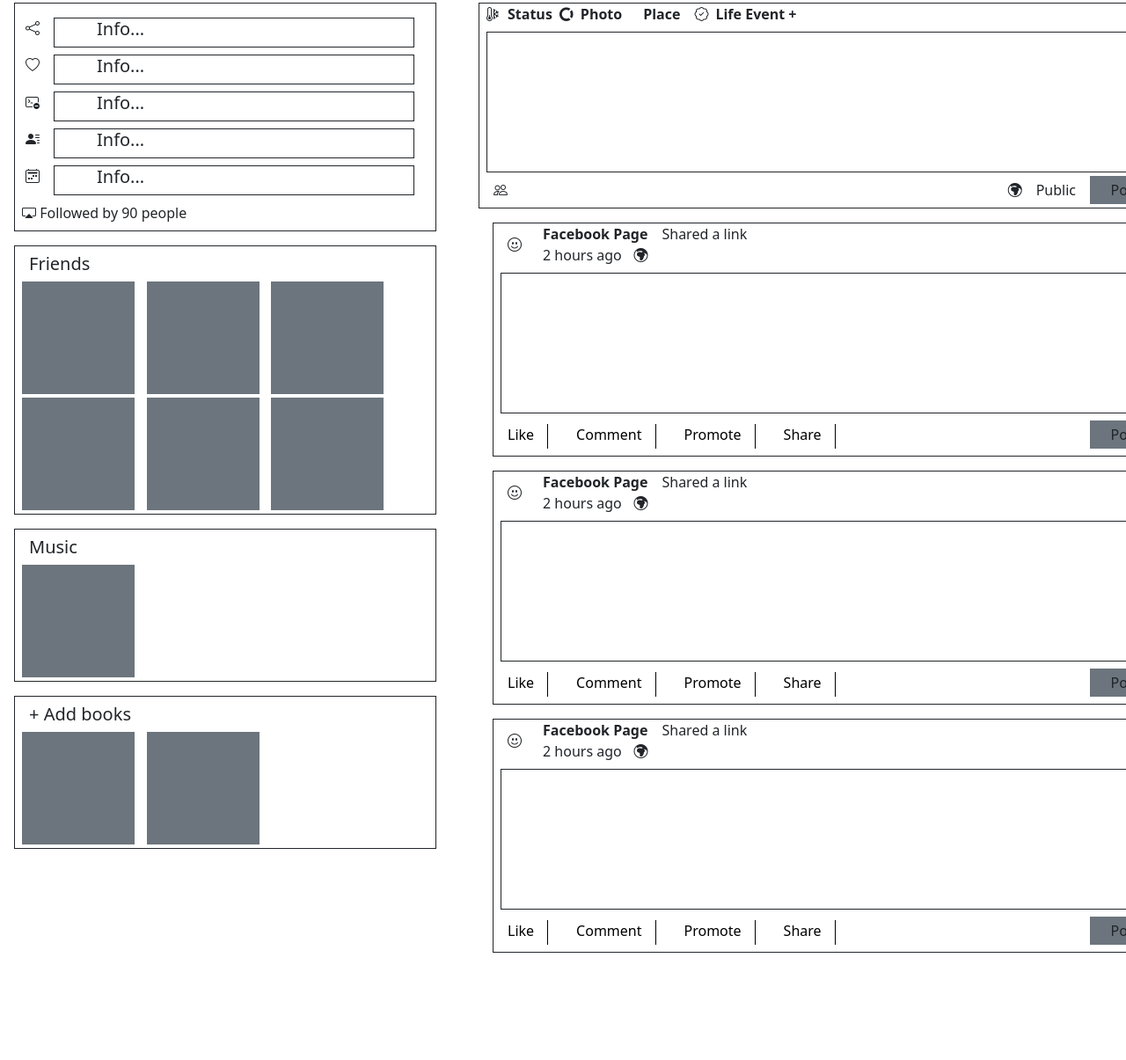
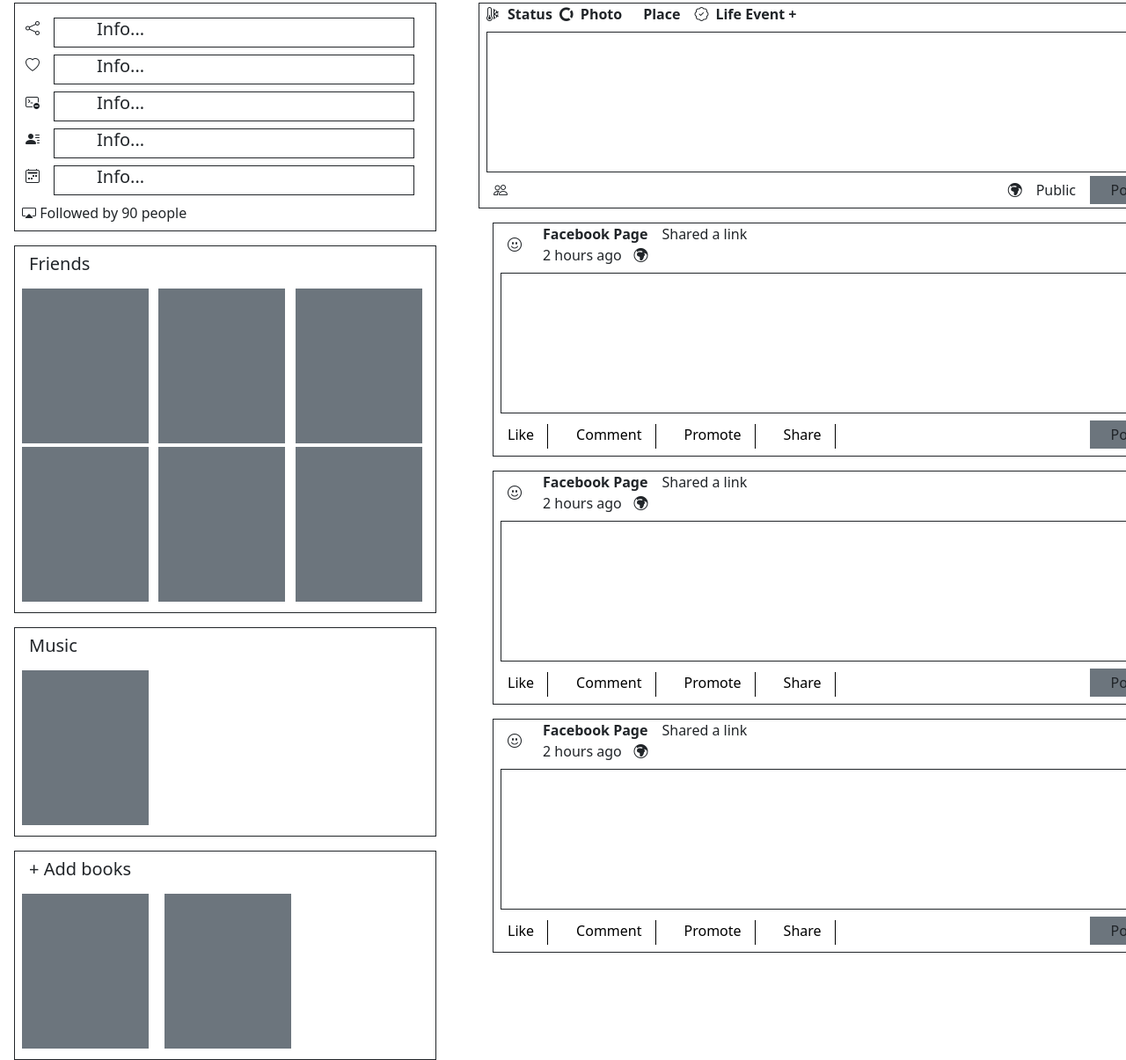
Before and after one commit to CCotuna/TDM-II-6, a website: page index.html in a window 1280 px wide. Shown: the part 565-1770 px from the top of the page at 88% size. Before the commit the page ends 1648 px from the top, so only its background shows below. Drawn offline with nearby package versions, Linux system fonts and the light colour scheme.

Commit message:
Finished left section - Project finished

```diff
--- a/index.html
+++ b/index.html
@@ -114,24 +114,24 @@
 
             <div class="d-flex flex-column border border-dark d-inline-block mt-3" style="width: 30rem;">
                 <h5 class="ms-3 mt-2">Friends</h5>
-                <div class="row">
-                    <div class="col-md-3 mb-1 mx-2">
-                        <div class="bg-secondary" style="width: 8rem; height: 8rem;"></div>
+                <div class="row p-2 me-2">
+                    <div class="col-md-4 mb-1">
+                        <div class="bg-secondary" style="width: 9rem; height: 11rem;"></div>
                     </div>
-                    <div class="col-md-3 mb-1 mx-2">
-                        <div class="bg-secondary" style="width: 8rem; height: 8rem;"></div>
+                    <div class="col-md-4 mb-1">
+                        <div class="bg-secondary" style="width: 9rem; height: 11rem;"></div>
                     </div>
-                    <div class="col-md-3 mb-1 mx-2">
-                        <div class="bg-secondary" style="width: 8rem; height: 8rem;"></div>
+                    <div class="col-md-4 mb-1">
+                        <div class="bg-secondary" style="width: 9rem; height: 11rem;"></div>
                     </div>
-                    <div class="col-md-3 mb-1 mx-2">
-                        <div class="bg-secondary" style="width: 8rem; height: 8rem;"></div>
+                    <div class="col-md-4 mb-1">
+                        <div class="bg-secondary" style="width: 9rem; height: 11rem;"></div>
                     </div>
-                    <div class="col-md-3 mb-1 mx-2">
-                        <div class="bg-secondary" style="width: 8rem; height: 8rem;"></div>
+                    <div class="col-md-4 mb-1">
+                        <div class="bg-secondary" style="width: 9rem; height: 11rem;"></div>
                     </div>
-                    <div class="col-md-3 mb-1 mx-2">
-                        <div class="bg-secondary" style="width: 8rem; height: 8rem;"></div>
+                    <div class="col-md-4 mb-1">
+                        <div class="bg-secondary" style="width: 9rem; height: 11rem;"></div>
                     </div>
 
                 </div>
@@ -139,19 +139,19 @@
 
             <div class="d-flex flex-column border border-dark d-inline-block mt-3" style="width: 30rem;">
                 <h5 class="ms-3 mt-2">Music</h5>
-                <div class="col-md-3 mb-1 mx-2">
-                    <div class="bg-secondary" style="width: 8rem; height: 8rem;"></div>
+                <div class="col-md-3 mb-1 p-2">
+                    <div class="bg-secondary" style="width: 9rem; height: 11rem;"></div>
                 </div>
             </div>
 
             <div class="d-flex flex-column border border-dark d-inline-block mt-3" style="width: 30rem;">
                 <h5 class="ms-3 mt-2">+ Add books</h5>
-                <div class="row">
-                    <div class="col-md-3 mb-1 mx-2">
-                        <div class="bg-secondary" style="width: 8rem; height: 8rem;"></div>
+                <div class="row p-2">
+                    <div class="col-md-4 mb-1">
+                        <div class="bg-secondary" style="width: 9rem; height: 11rem;"></div>
                     </div>
-                    <div class="col-md-3 mb-1 mx-2">
-                        <div class="bg-secondary" style="width: 8rem; height: 8rem;"></div>
+                    <div class="col-md-4 mb-1">
+                        <div class="bg-secondary" style="width: 9rem; height: 11rem;"></div>
                     </div>
                 </div>
             </div>
```
